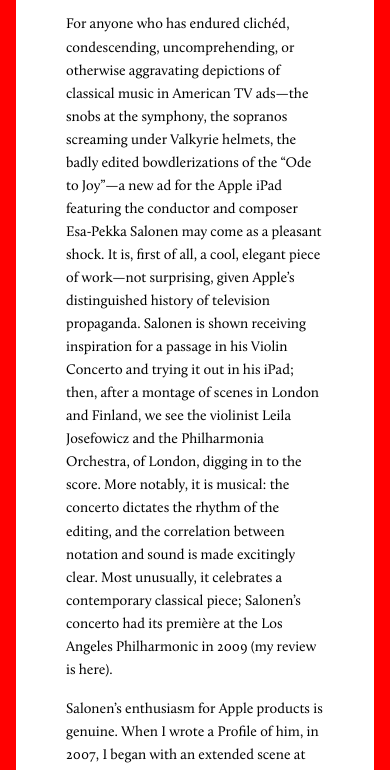
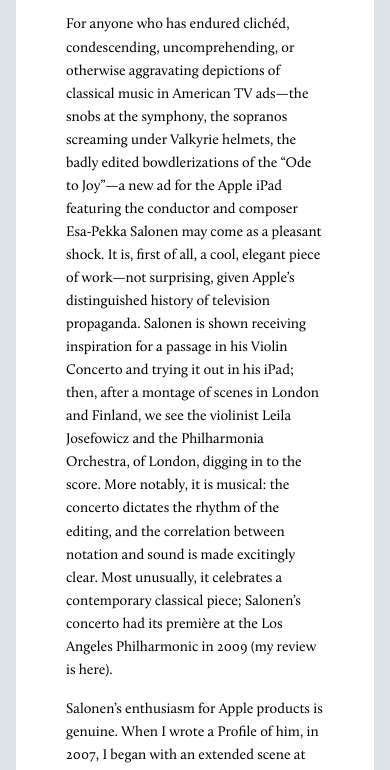
Before and after one commit to sebastiansalek/sebastiansalek.github.io, a plain HTML site: page index.html in a window 390 px wide. Shown: the part 389-1159 px from the top of the page. Drawn offline with Linux system fonts and the light colour scheme.

Commit message:
Blog update at 2014-08-31 18:07:23

```diff
--- a/assets/css/screen.css
+++ b/assets/css/screen.css
@@ -1158,7 +1158,7 @@ margin on the iframe, cause it breaks stuff. */
     }
 
     body {
-    	background-color: red;
+    	overflow-x: hidden;
     }
 
 }
```
